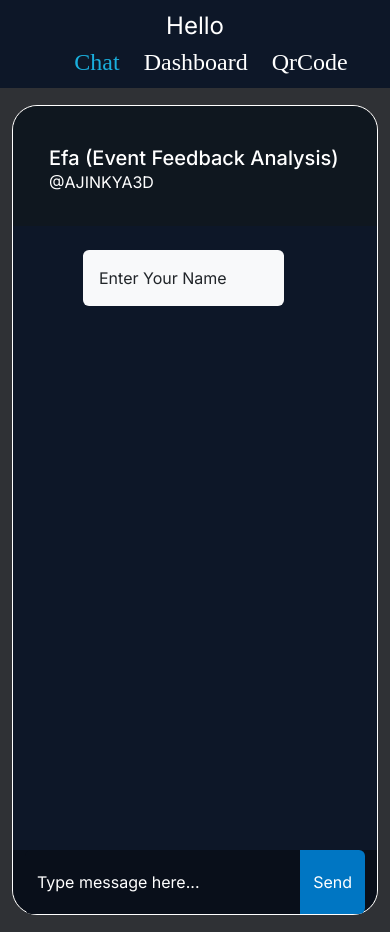
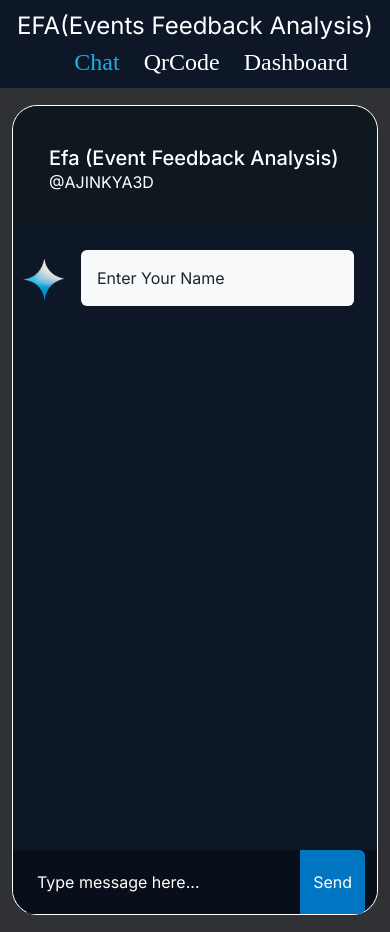
Before and after one commit to arhamansari11/Gemini-ultra-hackathon, a Next.js app: page / in a window 390 px wide. Built offline with nearby package versions, Linux system fonts and the light colour scheme.

Commit message:
qr code not working

```diff
--- a/app/globals.css
+++ b/app/globals.css
@@ -13,7 +13,7 @@
   height: 5px;
 }
 ::-webkit-scrollbar-thumb {
-  background-color: #666;
+  background-color: #0076c3;
   border-radius: 10px;
 }
 
--- a/app/layout.js
+++ b/app/layout.js
@@ -1,4 +1,6 @@
 import { Inter } from "next/font/google";
+import { Poppins } from "next/font/google";
+
 import "./globals.css";
 import "bootstrap/dist/css/bootstrap.min.css";
 import Navbar from "@/components/Navbar";
--- a/app/page.js
+++ b/app/page.js
@@ -91,15 +91,21 @@ export default function Home() {
       setRerender((prevState) => !prevState);
       setPrompt("");
     } else {
-      setPromptsArr([...promptsArr, { text: prompt, role: "user" }]);
-      setPrompt("");
       mainPrompt();
-      return;
     }
   };
+
   console.log(promptsArr);
   //!For prompting
   const mainPrompt = async () => {
+    const userPrompt = { text: prompt, role: "user" };
+
+    // Add user's prompt to the state
+    setPromptsArr([...promptsArr, userPrompt]);
+
+    // Clear the prompt input
+    setPrompt("");
+
     const raw = JSON.stringify({ prompt: prompt });
     const requestOptions = {
       method: "POST",
@@ -264,7 +270,7 @@ export default function Home() {
               >
                 <div className="scroll-inner">
                   <div
-                    className="row prompts px-5 pt-4"
+                    className="row prompts px-sm-5 pt-4"
                     style={{ backgroundColor: "#0D1728", height: "70%" }}
                   >
                     <div className="container-fluid">
@@ -343,7 +349,7 @@ export default function Home() {
                               wrapperClass=""
                             />
                           </div>
-                          <div className="col-3"></div>
+                          <div className="col-sm-3"></div>
                         </div>
                       )}
                     </div>
@@ -396,13 +402,8 @@ export default function Home() {
   );
 }
 
-const profileStyle = {
-  width: "3%",
-  padding: "7px",
-  backgroundColor: "rgb(0, 118, 195)",
-};
 const profileUserStyle = {
-  width: "4.5%",
+  width: "60px",
   padding: "7px",
   marginTop: "-5px",
 };
--- a/components/Navbar.jsx
+++ b/components/Navbar.jsx
@@ -8,7 +8,7 @@ const Navbar = () => {
   return (
     <header className="container-fluid d-flex flex-column flex-md-row justify-content-md-around py-2">
       <div id="logo" className="text-center">
-        <p className="my-auto">Hello</p>
+        <p className="my-auto">EFA(Events Feedback Analysis)</p>
       </div>
       <ul className=" d-flex my-auto mx-auto">
         <li className={`my-auto link `}>
@@ -20,18 +20,18 @@ const Navbar = () => {
           className={`my-auto mx-4 mx-sm-4 mx-md-4 px-md-4 mx-lg-5 px-lg-5 link `}
         >
           <Link
-            className={`${pathname === "/dashboard" ? "active" : ""}`}
-            href="dashboard"
+            className={`${pathname === "/qrcode" ? "active" : ""}`}
+            href="qrcode"
           >
-            Dashboard
+            QrCode
           </Link>
         </li>
         <li className={`my-auto link`}>
           <Link
-            className={`${pathname === "/qrcode" ? "active" : ""}`}
-            href="/qrcode"
+            className={`${pathname === "/dashboard" ? "active" : ""}`}
+            href="/dashboard"
           >
-            QrCode
+            Dashboard
           </Link>
         </li>
       </ul>
```
